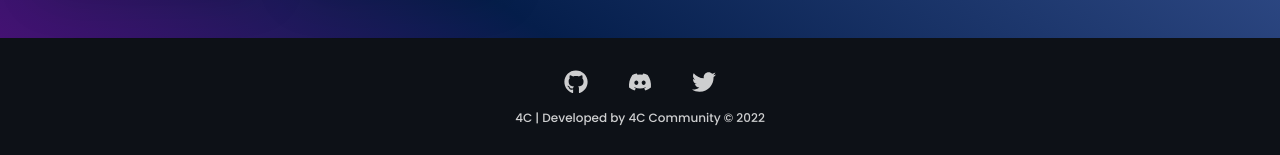
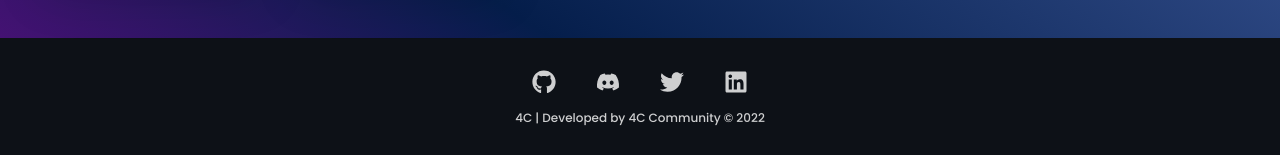
Before and after one commit to FrancescoXX/4c-site, a Next.js app: page / in a window 1280 px wide. Shown: the part 866-1021 px from the top of the page. Built offline with nearby package versions, Linux system fonts and the light colour scheme.

Commit message:
Add LinkedIn icon in footer

```diff
--- a/components/Footer.js
+++ b/components/Footer.js
@@ -1,4 +1,4 @@
-import { FaGithub, FaTwitter, FaDiscord } from "react-icons/fa";
+import { FaGithub, FaTwitter, FaDiscord, FaLinkedin } from "react-icons/fa";
 const Footer = () => {
   return (
     <footer className="flex flex-col items-center py-8 text-center gap-4 text-white/80 bg-[#0d1117] md:max-md: p-4">
@@ -25,6 +25,13 @@ const Footer = () => {
             <span className="sr-only">Twitter</span>
             <FaTwitter aria-hidden="true" />
           </a>
+          <a
+            className="text-2xl hover:text-white"
+            href="https://www.linkedin.com/company/4ccommunity/about/"
+          >
+            <span className="sr-only">LinkedIn</span>
+            <FaLinkedin aria-hidden="true" />
+          </a>
         </div>
       </div>
       <p className="font-medium text-white/80 md:max-md: text-xs">
```
Also changed, not shown: 1 other file (tests, documents, lock files or other folders).
